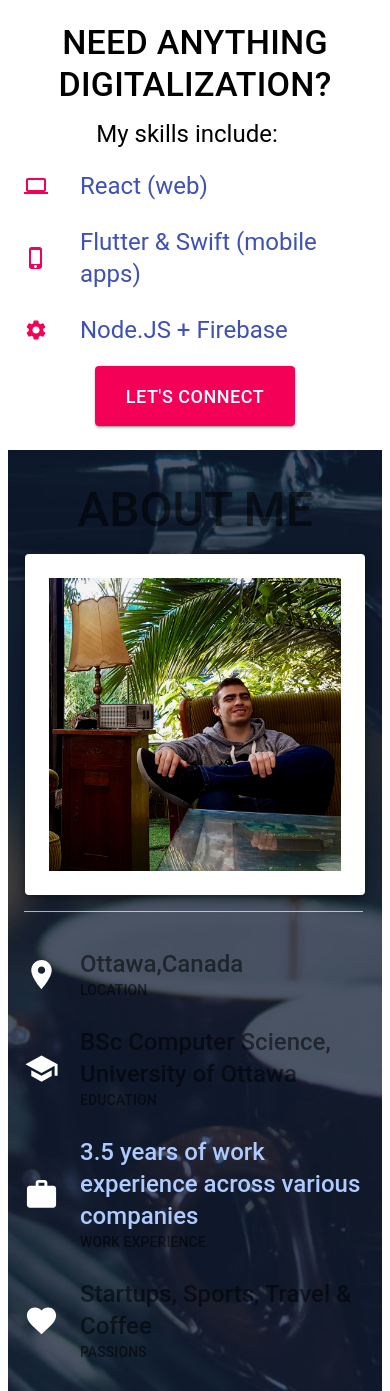
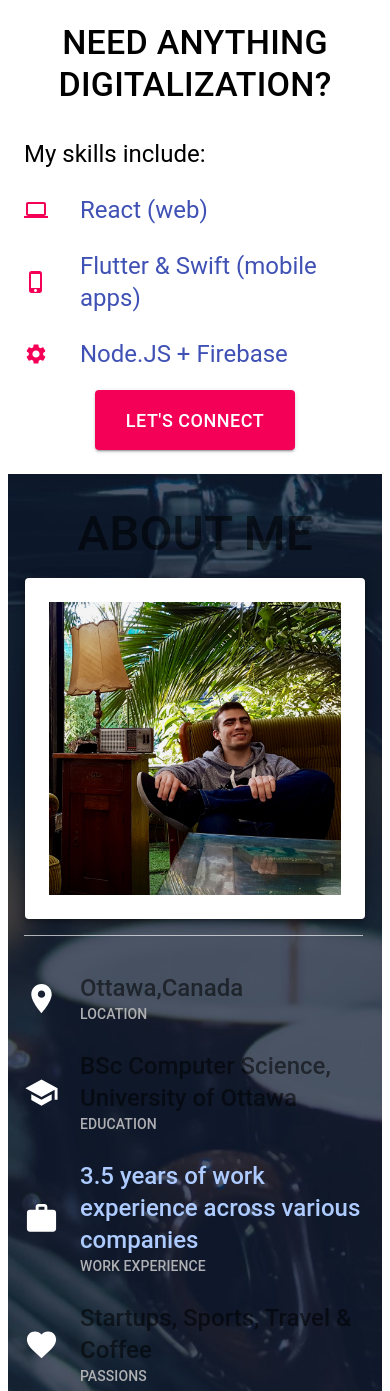
Before and after one commit to gtupak/personal-website, a Gatsby site: page / in a window 390 px wide. Shown: the part 2373-3764 px from the top of the page. Built offline with nearby package versions, Linux system fonts and the light colour scheme; Gatsby itself is replaced by a stand-in of ours.

Commit message:
Small mods.

```diff
--- a/src/components/AboutSection.js
+++ b/src/components/AboutSection.js
@@ -189,12 +189,12 @@ const InfoItem = ({ icon, title, category, link=false }) => (
 						{ title }
 					</Link>
 				) : (
-					<Typography variant='h5' className='bold infoText' color='textSecondary'>
+					<Typography variant='h5' color='textSecondary' className='bold infoText' >
 						{ title }
 					</Typography>
 				)
 			}
-			<Typography variant='subtitle2' color='textSecondary'>
+			<Typography style={{ color: '#afb0b3' }} variant='subtitle2'>
 				{ category }
 			</Typography>
 		</ListItemText>
--- a/src/components/SkillsSection.js
+++ b/src/components/SkillsSection.js
@@ -11,6 +11,7 @@ import { makeStyles } from '@material-ui/styles';
 import LaptopIcon from '@material-ui/icons/Laptop';
 import PhoneIphoneIcon from '@material-ui/icons/PhoneIphone';
 import SettingsIcon from '@material-ui/icons/Settings';
+import useMediaQuery from '@material-ui/core/useMediaQuery';
 
 const useStyles = makeStyles({
 	connectButton: {
@@ -22,6 +23,7 @@ const useStyles = makeStyles({
 
 const SkillsSection = () => {
 	const classes = useStyles();
+  const showDesktopVersion = useMediaQuery('(min-width: 600px)');
 
 	const onChatBtnPressed = (event) => {
 		window.location = 'mailto:gabriel@neappoli.com';
@@ -42,16 +44,33 @@ const SkillsSection = () => {
 				justify='center'
 				alignItems='center'
 			>
-				<Grid item sm={6}>
-					<Box mr={2}>
-						<Typography variant='h5' align='right'>
-							My skills include:
-						</Typography>
-					</Box>
-				</Grid>
+				{
+					showDesktopVersion
+					? (
+						<Grid item sm={6}>
+							<Box mr={2} align='right'>
+								<Typography variant='h5'>
+									My skills include:
+								</Typography>
+							</Box>
+						</Grid>
+					) : null
+				}
 				<Grid item sm={6}>
 					<Box display='flex' justifyContent='left' align='center'>
 						<List>
+							{
+								!showDesktopVersion
+								? (
+									<ListItem>
+										<ListItemText>
+											<Typography variant='h5'>
+												My skills include:
+											</Typography>
+										</ListItemText>
+									</ListItem>
+								) : null
+							}
 							<ListItem>
 								<ListItemIcon>
 									<LaptopIcon color='secondary' />
```
Also changed, not shown: 1 other file.
